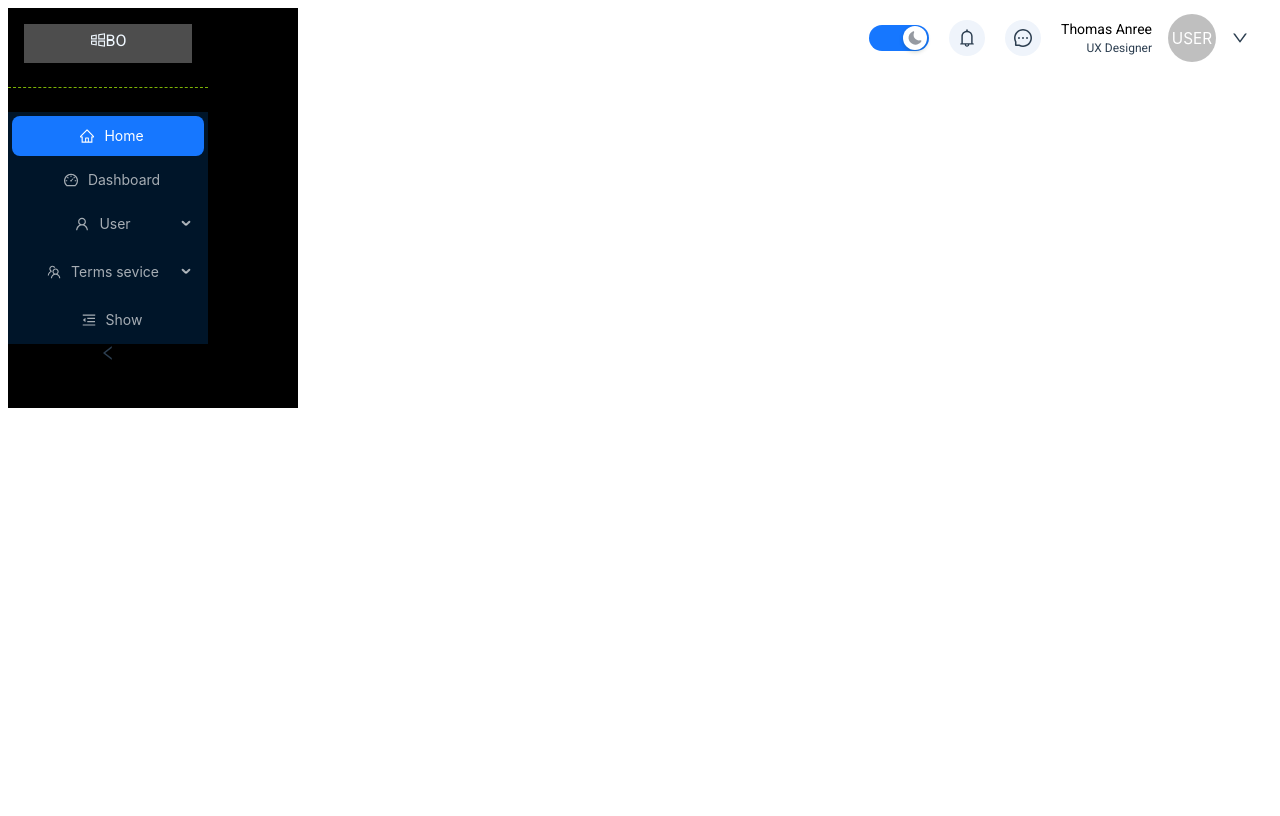
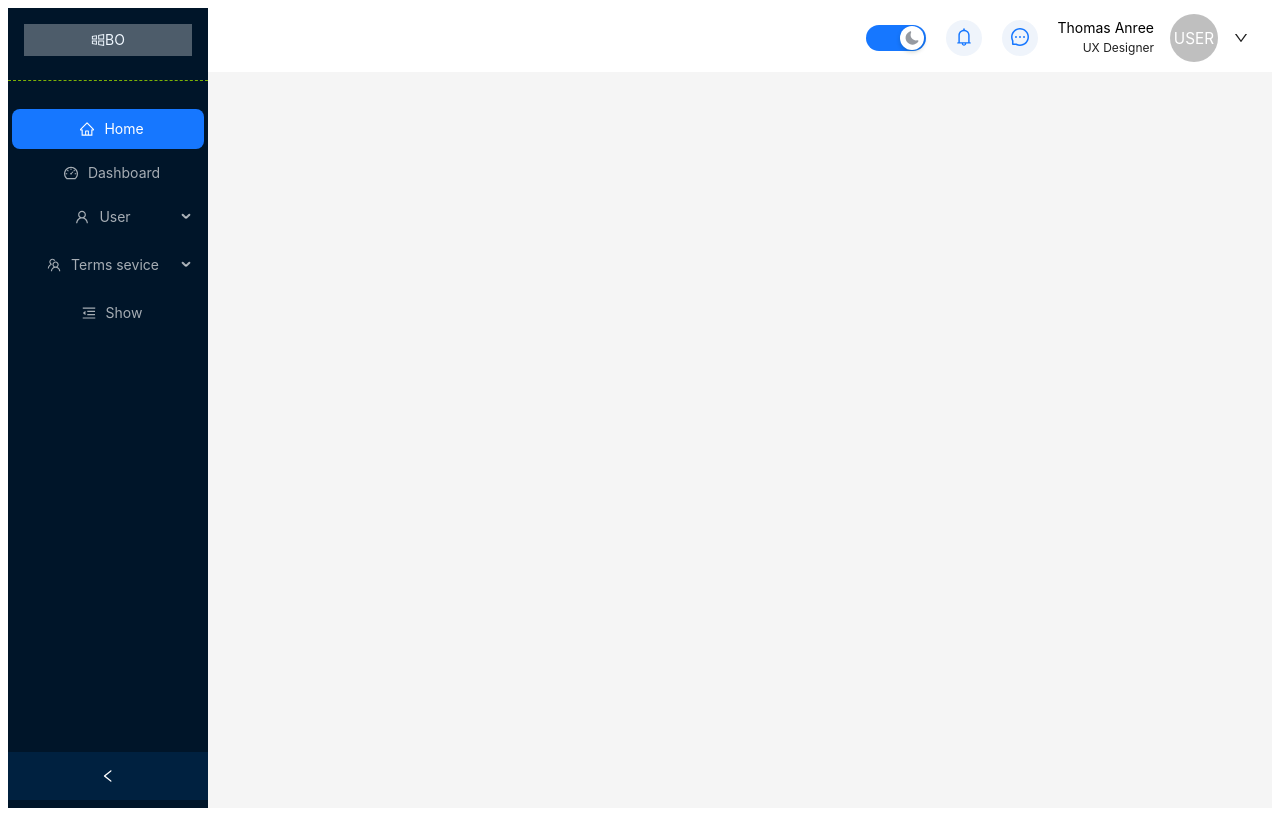
Before and after one commit to NguyenQuocVuong-git/BO-Admin, a Vue app in the folder bo-admin/: page / in a window 1280 px wide. Built offline with nearby package versions, Linux system fonts and the light colour scheme.

Commit message:
fix: conflict

```diff
--- a/bo-admin/package.json
+++ b/bo-admin/package.json
@@ -16,6 +16,7 @@
     "@ant-design/icons-vue": "^7.0.1",
     "ant-design-vue": "4.0.8",
     "core-js": "3.8.3",
+    "typeface-roboto": "^1.1.13",
     "vue": "3.2.13"
   },
   "devDependencies": {
--- a/bo-admin/src/App.vue
+++ b/bo-admin/src/App.vue
@@ -1,10 +1,13 @@
 <template>
-  <div class="container">
-    <div class="left-menu">
-      <Sider />
-    </div>
-    <Header/>
-  </div>
+  <a-layout style="min-height: 100vh">
+    <Sider />
+    <a-layout>
+      <a-layout-header class="custom-layout-header" style="background-color: white;padding: 0;">
+        <Header />
+      </a-layout-header>
+
+    </a-layout>
+  </a-layout>
 </template>
 
 <script>
@@ -27,12 +30,9 @@ export default {
   text-align: center;
   color: #2c3e50;
 }
-.container {
-  display: flex
-}
-.left-menu {
-  width: 290px ;
-  background-color: black;
-  height: 400px;
+
+.custom-layout-header {
+  line-height: 0px !important;
+  height: unset;
 }
 </style>
--- a/bo-admin/src/background.js
+++ b/bo-admin/src/background.js
@@ -13,7 +13,7 @@ protocol.registerSchemesAsPrivileged([
 async function createWindow() {
   // Create the browser window.
   const win = new BrowserWindow({
-    width: 800,
+    width: 1024,
     height: 600,
     webPreferences: {
 
--- a/bo-admin/src/components/Header.vue
+++ b/bo-admin/src/components/Header.vue
@@ -45,7 +45,7 @@ const handleSwitchMode = (checked) => {
     flex: 1;
     gap: 20px;
     max-height: 60px;
-    padding: 0px 24px;
+    padding: 16px 24px;
     align-items: center;
     background-color: white;
     justify-content: flex-end;
@@ -62,8 +62,8 @@ const handleSwitchMode = (checked) => {
     background-color: #eff4fb;
     padding: 8px;
     border-radius: 50px;
-    height: 20px;
-    width: 20px;
+    height: 36px;
+    width: 36px;
     font-size: 18px;
     cursor: pointer;
 }
@@ -79,10 +79,12 @@ const handleSwitchMode = (checked) => {
     display: block;
     font-size: 14px;
     color: black;
+    line-height: 1.25rem;
 }
 
 .job {
     font-size: 12px;
+    line-height: 1.25rem;
 }
 
 .button-switch>>>.ant-switch-handle {
--- a/bo-admin/src/main.js
+++ b/bo-admin/src/main.js
@@ -1,7 +1,6 @@
 import { createApp } from "vue";
 import App from "./App.vue";
 import 'typeface-roboto';
-
 import Antd from "ant-design-vue";
 
 const app = createApp(App);
```
